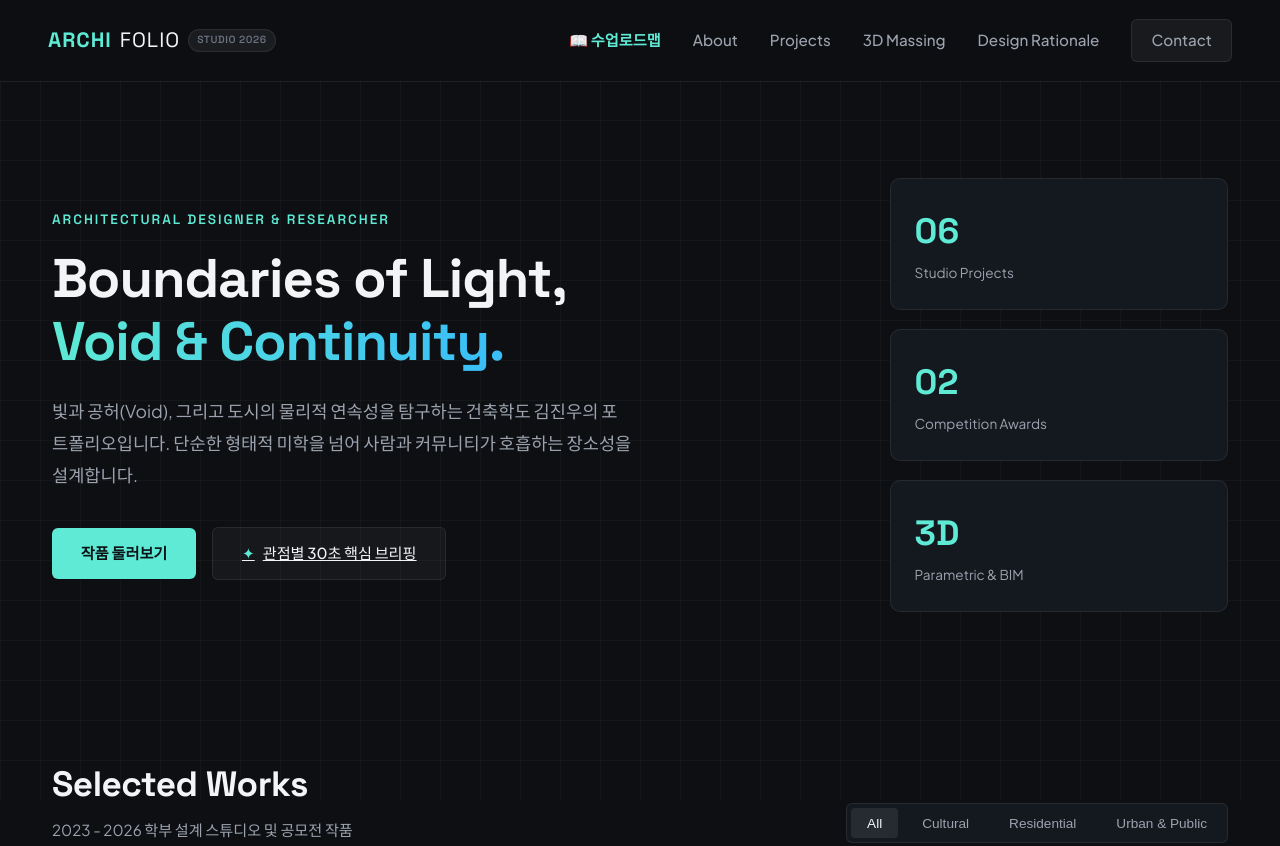
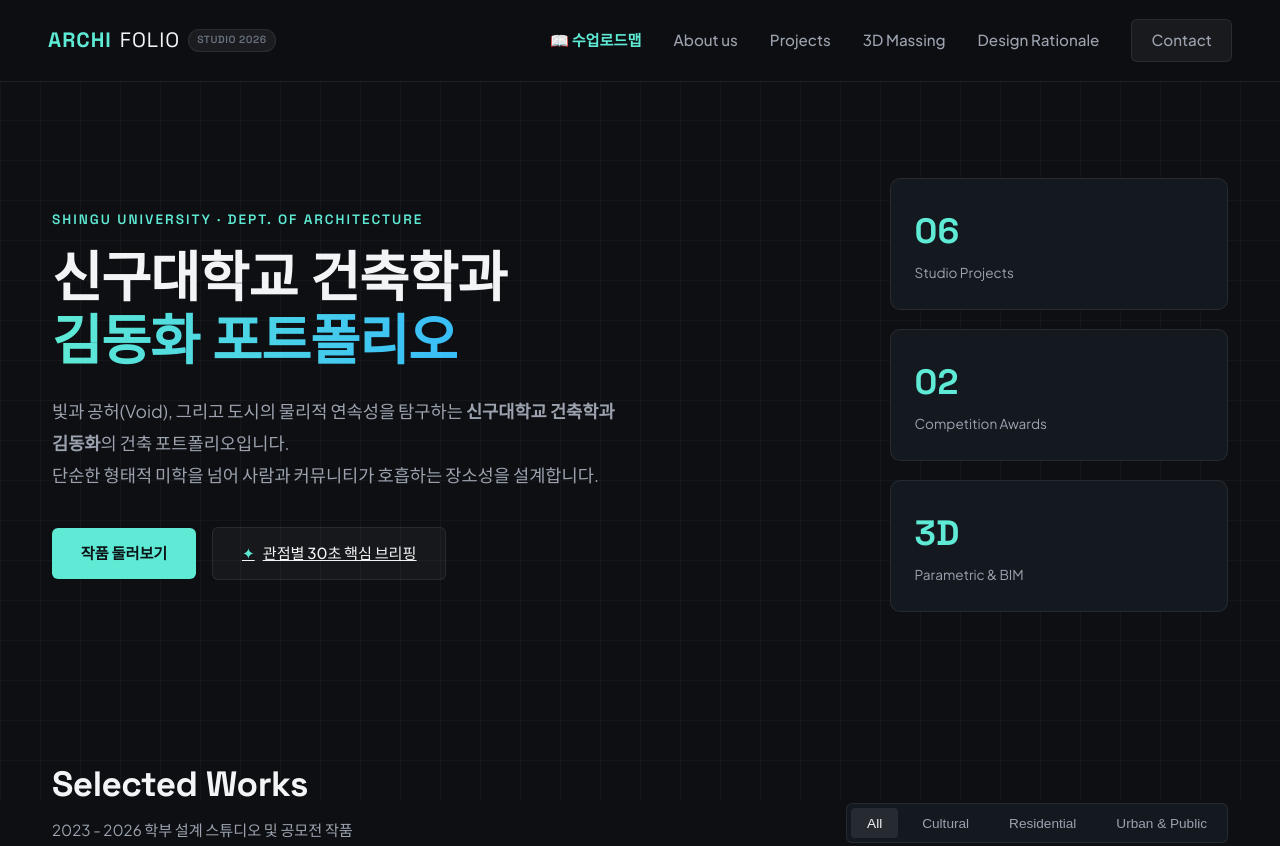
Before and after one commit to ehdghk123075-dev/arch_portfolio, a plain HTML site: page index.html in a window 1280 px wide. Shown: the top 846 px of the page. Drawn offline with nearby package versions, Linux system fonts and the light colour scheme; no server answers; animation ran at ten frames a second.

Commit message:
Update profile to 신구대학교 건축학과 김동화 and nav to About us

```diff
--- a/index.html
+++ b/index.html
@@ -3,7 +3,7 @@
 <head>
     <meta charset="UTF-8">
     <meta name="viewport" content="width=device-width, initial-scale=1.0">
-    <title>JINWOO KIM | Architectural Portfolio</title>
+    <title>신구대학교 건축학과 김동화 | Architectural Portfolio</title>
     <!-- Google Fonts: Space Grotesk & Pretendard fallback -->
     <link rel="preconnect" href="https://fonts.googleapis.com">
     <link rel="preconnect" href="https://fonts.gstatic.com" crossorigin>
@@ -26,7 +26,7 @@
         </div>
         <nav class="nav">
             <a href="curriculum.html" style="color: var(--accent); font-weight: 700;">📖 수업로드맵</a>
-            <a href="#about">About</a>
+            <a href="#about">About us</a>
             <a href="#projects">Projects</a>
             <a href="#viewer-section">3D Massing</a>
             <a href="#design-rationale">Design Rationale</a>
@@ -35,16 +35,16 @@
     </header>
 
     <main>
-        <!-- Hero Section -->
+        <!-- Hero / About Section -->
         <section class="hero" id="about">
             <div class="hero-content">
-                <p class="hero-tag">ARCHITECTURAL DESIGNER & RESEARCHER</p>
+                <p class="hero-tag">SHINGU UNIVERSITY · DEPT. OF ARCHITECTURE</p>
                 <h1 class="hero-title">
-                    Boundaries of Light,<br>
-                    <span>Void & Continuity.</span>
+                    신구대학교 건축학과<br>
+                    <span>김동화 포트폴리오</span>
                 </h1>
                 <p class="hero-desc">
-                    빛과 공허(Void), 그리고 도시의 물리적 연속성을 탐구하는 건축학도 김진우의 포트폴리오입니다.
+                    빛과 공허(Void), 그리고 도시의 물리적 연속성을 탐구하는 <strong>신구대학교 건축학과 김동화</strong>의 건축 포트폴리오입니다.<br>
                     단순한 형태적 미학을 넘어 사람과 커뮤니티가 호흡하는 장소성을 설계합니다.
                 </p>
                 <div class="hero-actions">
@@ -266,9 +266,9 @@
     <footer class="footer" id="contact">
         <div class="footer-inner">
             <div>
-                <p class="f-name">KIM JINWOO</p>
-                <p class="f-sub">B.Arch Candidate, Dept of Architecture</p>
-                <p class="f-mail">Email: arch.jinwoo@example.ac.kr</p>
+                <p class="f-name">신구대학교 건축학과 김동화</p>
+                <p class="f-sub">SHINGU UNIVERSITY · Dept of Architecture</p>
+                <p class="f-mail">Email: donghwa@shingu.ac.kr</p>
             </div>
             <div class="f-links">
                 <a href="#">Instagram @arch_jinwoo</a>
```
